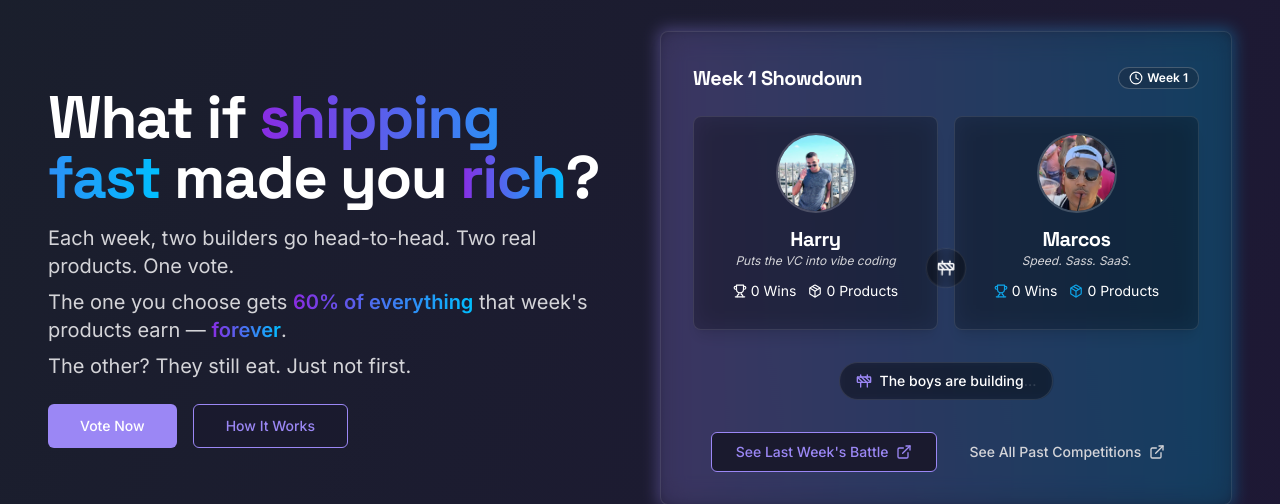
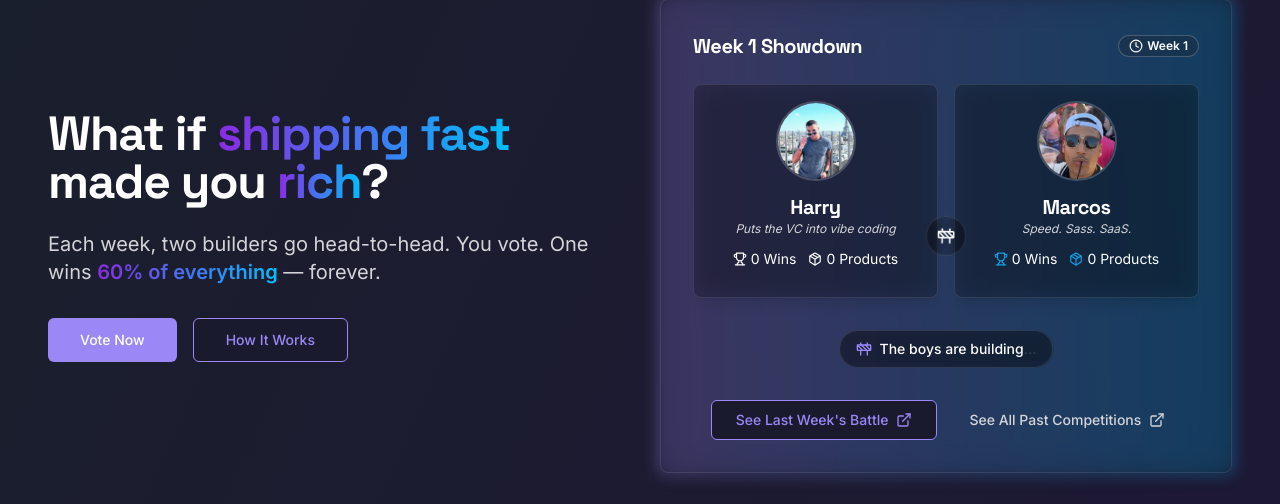
Before and after one commit to harrykioko/sixty-forty, a React (Vite) app: page / in a window 1280 px wide. Shown: the part 129-633 px from the top of the page. Built offline with nearby package versions, Linux system fonts and the light colour scheme; no server answers; the database is empty.

Commit message:
Refactor: Simplify hero section
Simplified the hero section content and added a fade-in animation to the subheading.

```diff
--- a/src/components/sections/hero-section.tsx
+++ b/src/components/sections/hero-section.tsx
@@ -5,7 +5,7 @@ import { BattleCard } from './hero/battle-card';
 
 export const HeroSection = () => {
   return (
-    <section className="pt-32 md:pt-40 pb-12 md:pb-20 px-4">
+    <section className="pt-24 md:pt-32 pb-12 md:pb-20 px-4">
       <div className="container mx-auto max-w-screen-xl">
         <div className="grid grid-cols-1 lg:grid-cols-2 gap-10 items-center">
           <HeroContent />
--- a/src/components/sections/hero/hero-content.tsx
+++ b/src/components/sections/hero/hero-content.tsx
@@ -8,9 +8,10 @@ export const HeroContent = () => {
       initial={{ opacity: 0, y: 20 }}
       animate={{ opacity: 1, y: 0 }}
       transition={{ duration: 0.6 }}
+      className="max-w-3xl mx-auto text-center lg:text-left"
     >
       <motion.h1
-        className="text-4xl md:text-5xl lg:text-6xl font-bold mb-4 leading-tight"
+        className="text-3xl md:text-4xl lg:text-5xl font-bold mb-6 leading-tight"
         initial={{ opacity: 0, y: 30 }}
         animate={{ opacity: 1, y: 0 }}
         transition={{ duration: 0.6, delay: 0.2 }}
@@ -25,35 +26,24 @@ export const HeroContent = () => {
         </span>?
       </motion.h1>
 
-      <motion.div
-        className="space-y-2 mb-6"
+      <motion.p
+        className="text-lg md:text-xl text-muted-foreground mb-8 max-w-2xl mx-auto lg:mx-0"
         initial={{ opacity: 0, y: 20 }}
         animate={{ opacity: 1, y: 0 }}
-        transition={{ duration: 0.6, delay: 0.3 }}
+        transition={{ duration: 0.6, delay: 0.4 }}
       >
-        <p className="text-xl text-muted-foreground">
-          Each week, two builders go head-to-head. Two real products. One vote.
-        </p>
-        <p className="text-xl text-muted-foreground">
-          The one you choose gets{" "}
+        Each week, two builders go head-to-head. You vote. One wins{" "}
         <span className="bg-gradient-to-r from-[#8a2be2] to-[#00bfff] bg-clip-text text-transparent font-semibold">
           60% of everything
         </span>{" "}
-          that week's products earn —{" "}
-          <span className="bg-gradient-to-r from-[#8a2be2] to-[#00bfff] bg-clip-text text-transparent font-semibold">
-            forever
-          </span>.
-        </p>
-        <p className="text-xl text-muted-foreground">
-          The other? They still eat. Just not first.
-        </p>
-      </motion.div>
+        — forever.
+      </motion.p>
 
       <motion.div
-        className="space-y-4 sm:space-y-0 sm:space-x-4 sm:flex"
+        className="flex flex-col sm:flex-row items-center justify-center lg:justify-start gap-4"
         initial={{ opacity: 0, y: 20 }}
         animate={{ opacity: 1, y: 0 }}
-        transition={{ duration: 0.6, delay: 0.4 }}
+        transition={{ duration: 0.6, delay: 0.6 }}
       >
         <Button
           size="lg"
```
Lines whose indentation alone changed are shown as unchanged.
